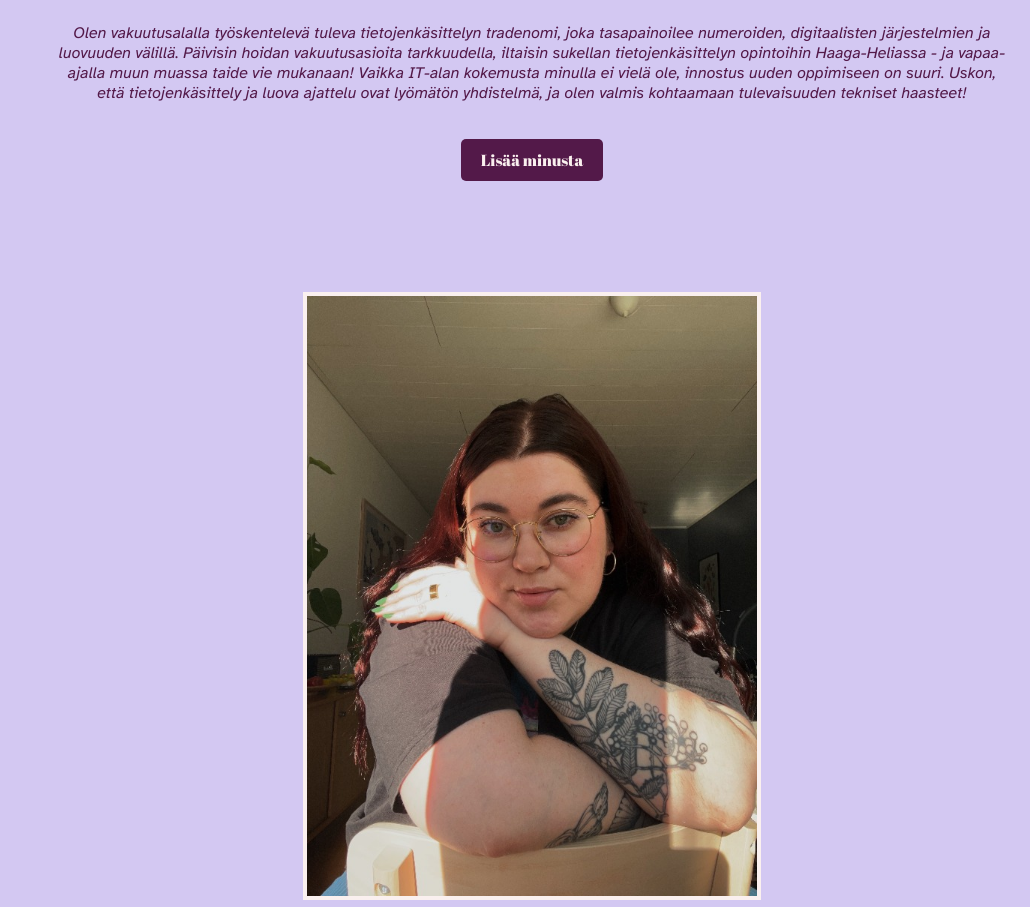
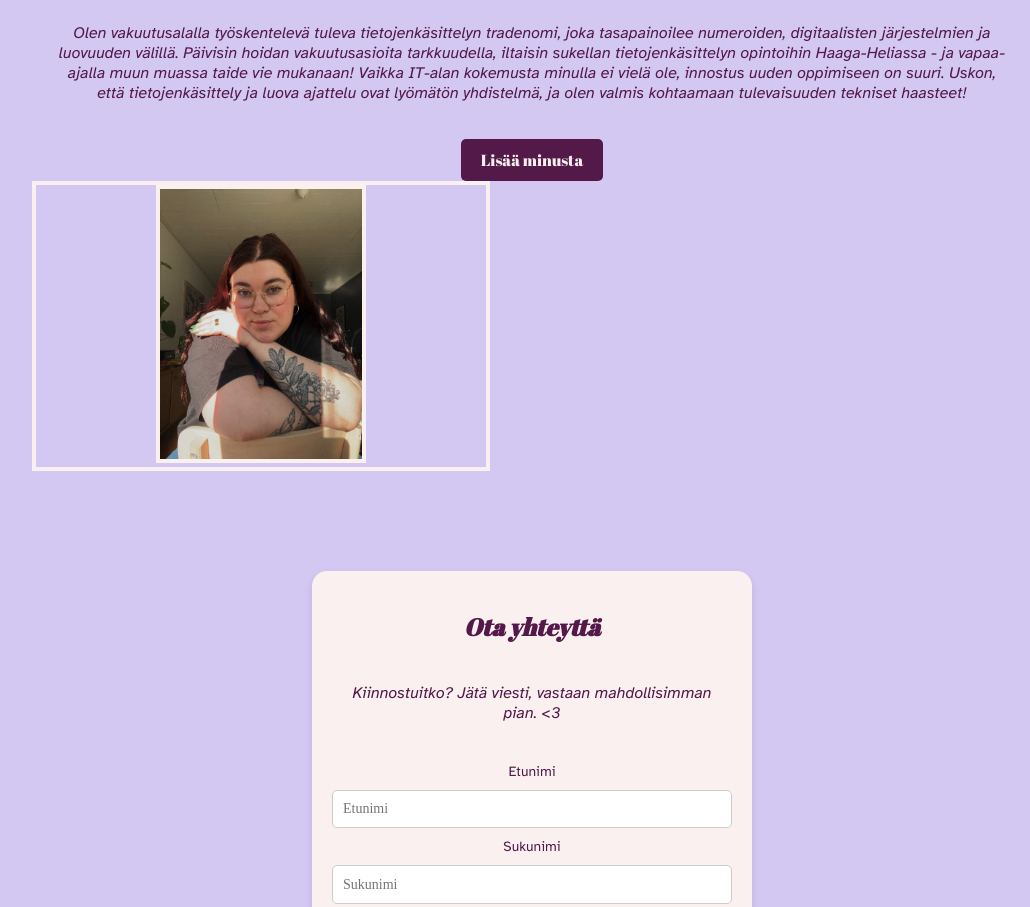
Before and after one commit to theycallmejonna/theycallmejonna.github.io, a plain HTML site: page index.html in a window 1280 px wide. Shown: the part 1437-2344 px from the top of the page, without its empty margins (108-1138 px from the left). Drawn offline with Linux system fonts and the light colour scheme.

Commit message:
Update style.css

```diff
--- a/style.css
+++ b/style.css
@@ -172,11 +172,9 @@ p {
 }
 /* etusivun omakuvan tyylittelyt */
 .omakuva {
-    display: flex;
-    justify-content: center;
-    align-items: center;
-    height: 100vh;
-    margin-top: 15px;
+    width: 45%;
+    height: auto;
+    border: 4px solid #FAF0EF;
 }
 .oma-img {
     width: 45%;
```
